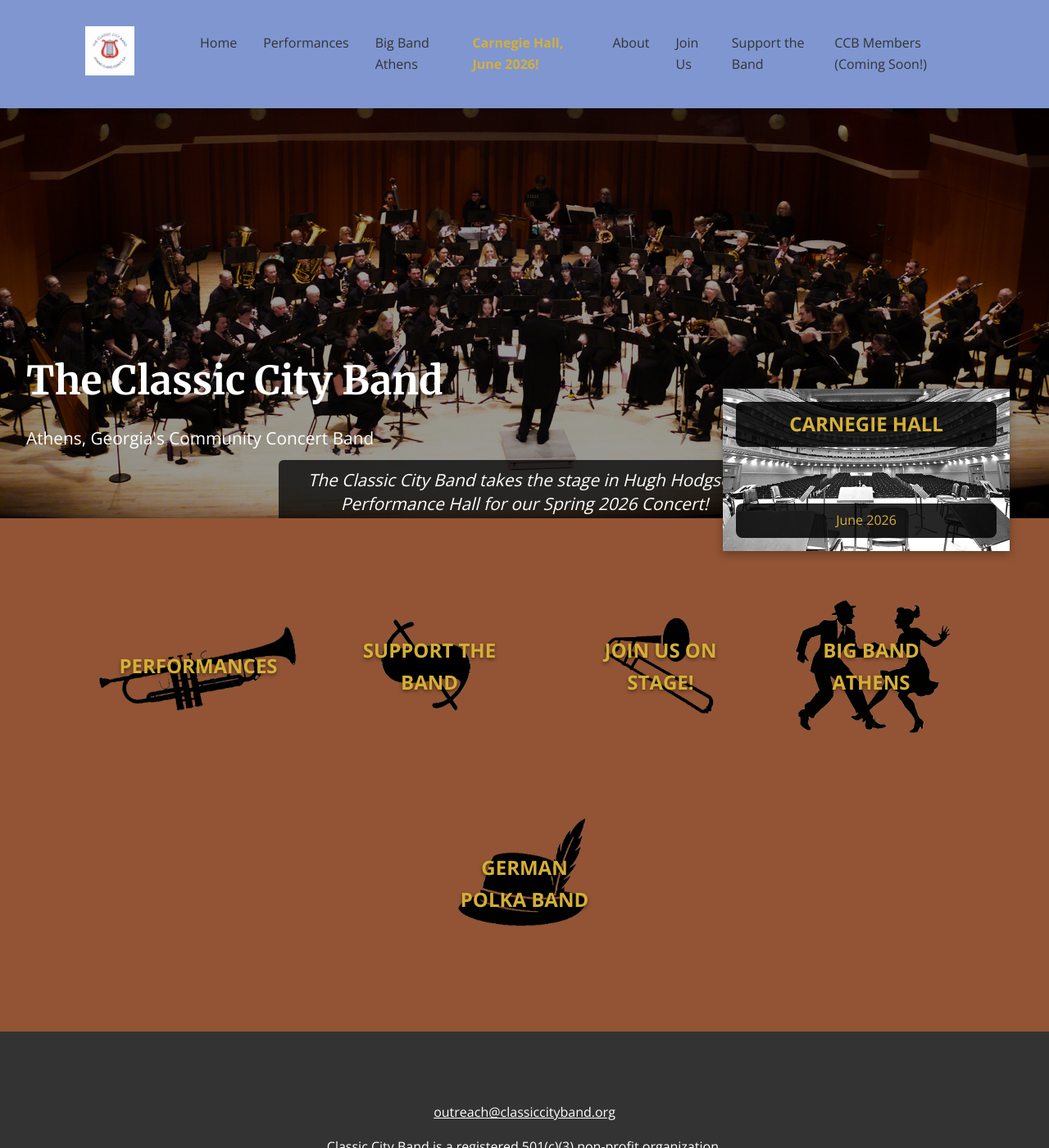
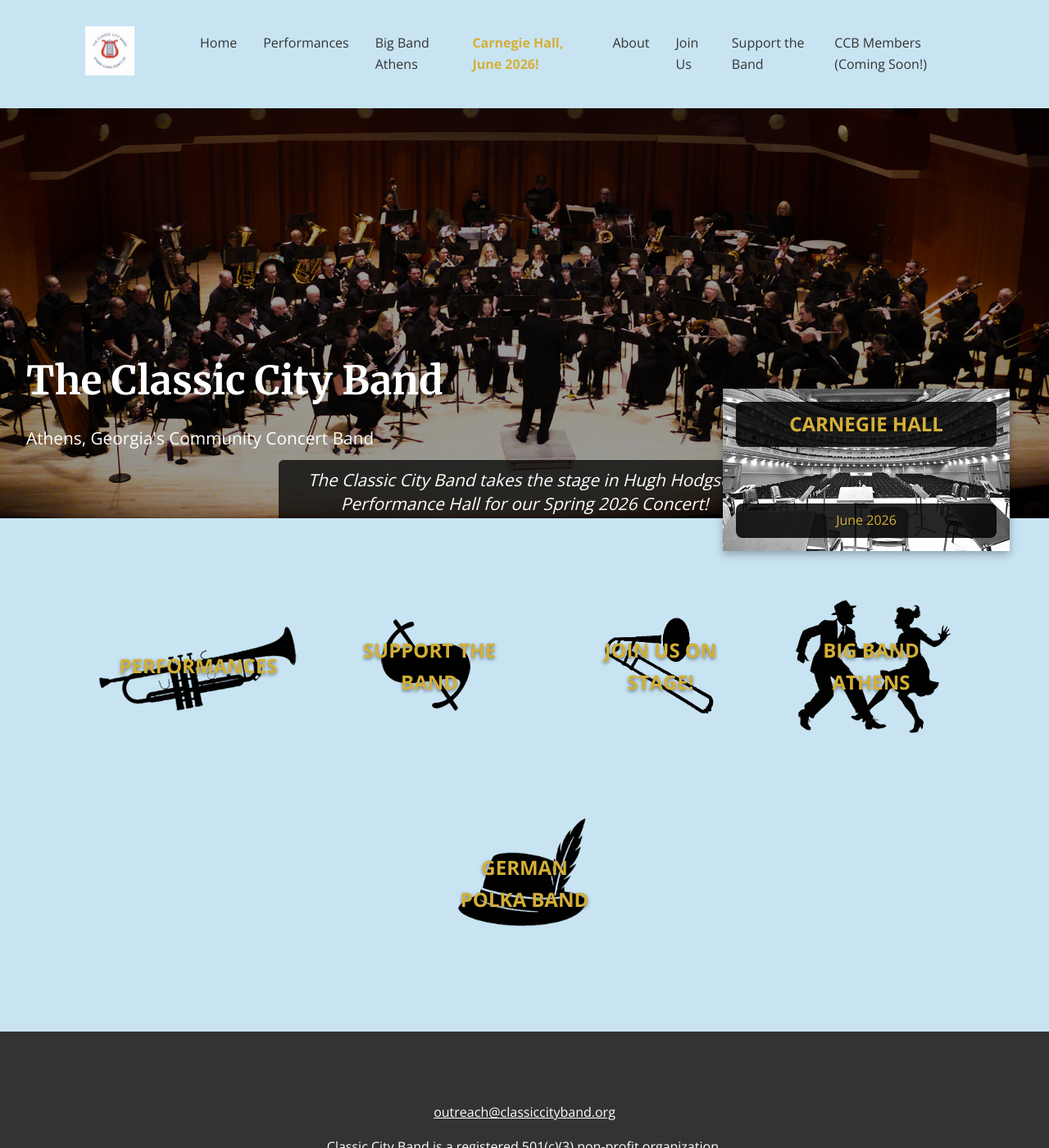
Before and after one commit to webmasterCCB/CCBwebsite, a Jekyll site: the page built from index.html, in a window 1280 px wide and 1400 px high. Shown: the whole window at 82% size. Built offline with Jekyll 4.4.1, drawn with Linux system fonts in a browser that asks for light colours; comment, search, counter and statistics services are not loaded.

Commit message:
Update style.css

```diff
--- a/assets/css/style.css
+++ b/assets/css/style.css
@@ -30,7 +30,7 @@ h1, h2, h3 {
 
 /* Header */
 header {
-  background: #7f96d0;
+  background: #c8e4f3;
   box-shadow: 0 2px 5px rgba(0,0,0,0.1);
   position: sticky;
   top: 0;
@@ -213,7 +213,7 @@ nav a:hover {
 
 /* Quick Links Section */
 .quick-links {
-  background: #925434;
+  background: #c8e4f3;
   padding: 3rem 2rem 5rem 2rem;
   position: relative;
   display: flex;
```
